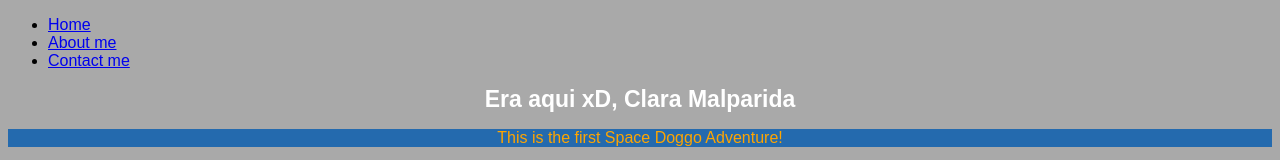
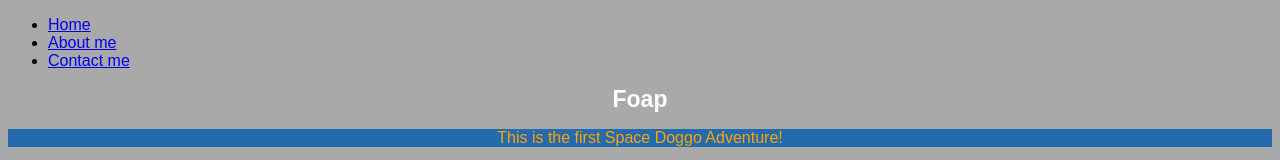
Before and after one commit to danieltejadaarcila/danieltejadaarcilaa.github.io, a plain HTML site: page index.html in a window 1280 px wide. Shown: the top 160 px of the page. Drawn offline with Linux system fonts and the light colour scheme; grey boxes are pictures that could not be loaded.

Commit message:
Update index.html

```diff
--- a/index.html
+++ b/index.html
@@ -2,7 +2,7 @@
 <html>
 
 <head>
-    <title>Clara Malparida :D </title>
+    <title>New Website </title>
     <link rel="stylesheet" type="text/css" href="style.css">
 </head>
 
@@ -14,7 +14,7 @@
             <li><a href="contactme.html">Contact me</a></li>
         </ul>
     </nav>
-    <h1>Era aqui xD, Clara Malparida</h1>
+    <h1>Foap</h1>
     <p>This is the first Space Doggo Adventure!</p>
     <img src="https://i.imgur.com/cmtv1kO.png" alt="Space Doggo and the moon">
     <h3>Space Doggo Budget</h3>
```
